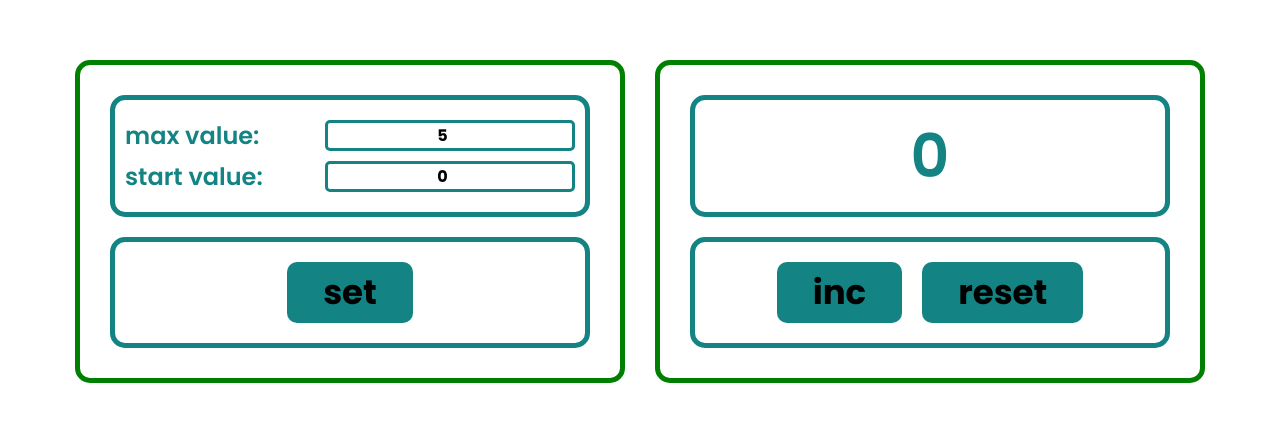
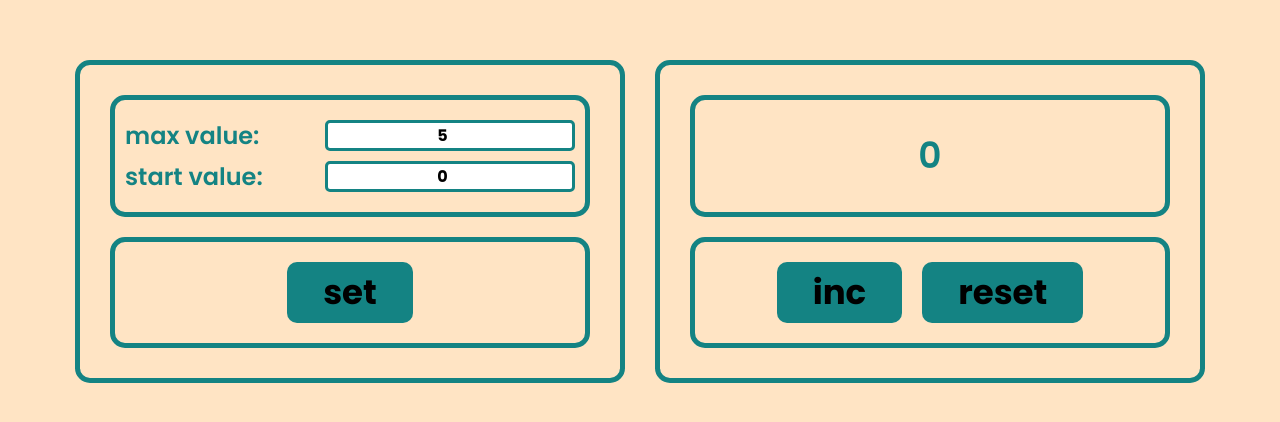
Before and after one commit to dron185/counter, a React (Create React App) app: page / in a window 1280 px wide. Shown: the part 140-562 px from the top of the page. Built offline with nearby package versions, Linux system fonts and the light colour scheme.

Commit message:
feat: add setChangedValue

```diff
--- a/src/App.tsx
+++ b/src/App.tsx
@@ -13,6 +13,7 @@ function App() {
     const [startValue, setStartValue] = useState(0)
     const [isDisabled, setIsDisabled] = useState(false)
 
+    const [changedValue, setChangedValue] = useState(false)
 
     useEffect(() => {
         getFromLocalStorageHandler()
@@ -40,15 +41,16 @@ function App() {
     }
 
     const callBackButtonHandler = () => {
+        setStartValue(startValue)
+        setMaxValue(maxValue)
+
+
         setScore(startValue)
         setIsDisabled(true)
+
+        setChangedValue(false)
     }
 
-    // LocalStorage functions
-    // const setToLocalStorageHandler = () => {
-    //     localStorage.setItem("startValue", JSON.stringify(startValue))
-    //     localStorage.setItem("maxValue", JSON.stringify(maxValue))
-    // }
 
     const getFromLocalStorageHandler = () => {
         let startValueAsString = localStorage.getItem("startValue")
@@ -67,6 +69,9 @@ function App() {
 
     const callBackInputHandler = () => {
         // setToLocalStorageHandler()
+        setChangedValue(true)
+
+        setScore(startValue)
     }
 
     return (
@@ -91,16 +96,23 @@ function App() {
                 </ButtonContainer>
             </CounterContainer>
             <CounterContainer>
-                <Scoreboard score={score} value={maxValue}/>
+                <Scoreboard
+                    score={score}
+                    value={maxValue}
+                    changedValue={changedValue}
+                    startValue={startValue}
+                    maxValue={maxValue}
+                />
                 <ButtonContainer>
                     <Button
                         name={"inc"}
-                        disable={score === maxValue}
+                        disable={ changedValue ? true : score === maxValue}
                         callBack={incHandler}
                     />
                     <Button
                         name={"reset"}
                         callBack={resetHandler}
+                        disable={ changedValue && true }
                     />
                 </ButtonContainer>
             </CounterContainer>
--- a/src/components/CounterContainer.ts
+++ b/src/components/CounterContainer.ts
@@ -3,7 +3,7 @@ import styled from "styled-components";
 export const CounterContainer = styled.div`
     text-align: center;
     //margin: 50px auto;
-    border: 5px solid green;
+    border: 5px solid #148383;;
     border-radius: 15px;
     padding: 30px;
     max-width: 550px;
--- a/src/components/scoreboard/Scoreboard.tsx
+++ b/src/components/scoreboard/Scoreboard.tsx
@@ -4,12 +4,23 @@ import {S} from './Scoreboard_Styles';
 type ScoreboardProps = {
     score: number
     value: number
+    changedValue: boolean
+    startValue: number
+    maxValue: number
 }
 
 export const Scoreboard = (props: ScoreboardProps) => {
     return (
         <S.StyleScoreboard>
-            <S.Score style={{color: props.score === props.value ? "red" : ""}}>{props.score}</S.Score>
+            <S.Score style={{color: props.score === props.value ? "red" : ""}}>
+
+                {
+                 props.startValue >= 0 && props.startValue < props.maxValue ?
+                     ( props.changedValue ? "enter values and press 'set'" : props.score ) :
+                     <S.WarningSpan>Incorrect value!</S.WarningSpan>
+                }
+
+            </S.Score>
         </S.StyleScoreboard>
     );
 };
--- a/src/components/scoreboard/Scoreboard_Styles.ts
+++ b/src/components/scoreboard/Scoreboard_Styles.ts
@@ -11,12 +11,16 @@ const StyleScoreboard = styled.div`
 `
 
 const Score = styled.span`
-    font-size: 60px;
+    font-size: 36px;
     font-weight: 600;
     color: #148383;
+`
+const WarningSpan= styled.span`
+    color: red
 `
 
 export const S = {
     StyleScoreboard,
     Score,
+    WarningSpan,
 }
--- a/src/index.css
+++ b/src/index.css
@@ -48,4 +48,5 @@ input, button {
 html, body {
   height: 100%;
   line-height: 1;
+  background-color: bisque;
 }
```
Also changed, not shown: src/components/button/Button.tsx (line endings or trailing spaces), src/components/valueSettings/ValueSettings.tsx (line endings or trailing spaces), src/components/valueSettings/inputLabel/InputLabel.tsx (line endings or trailing spaces).
